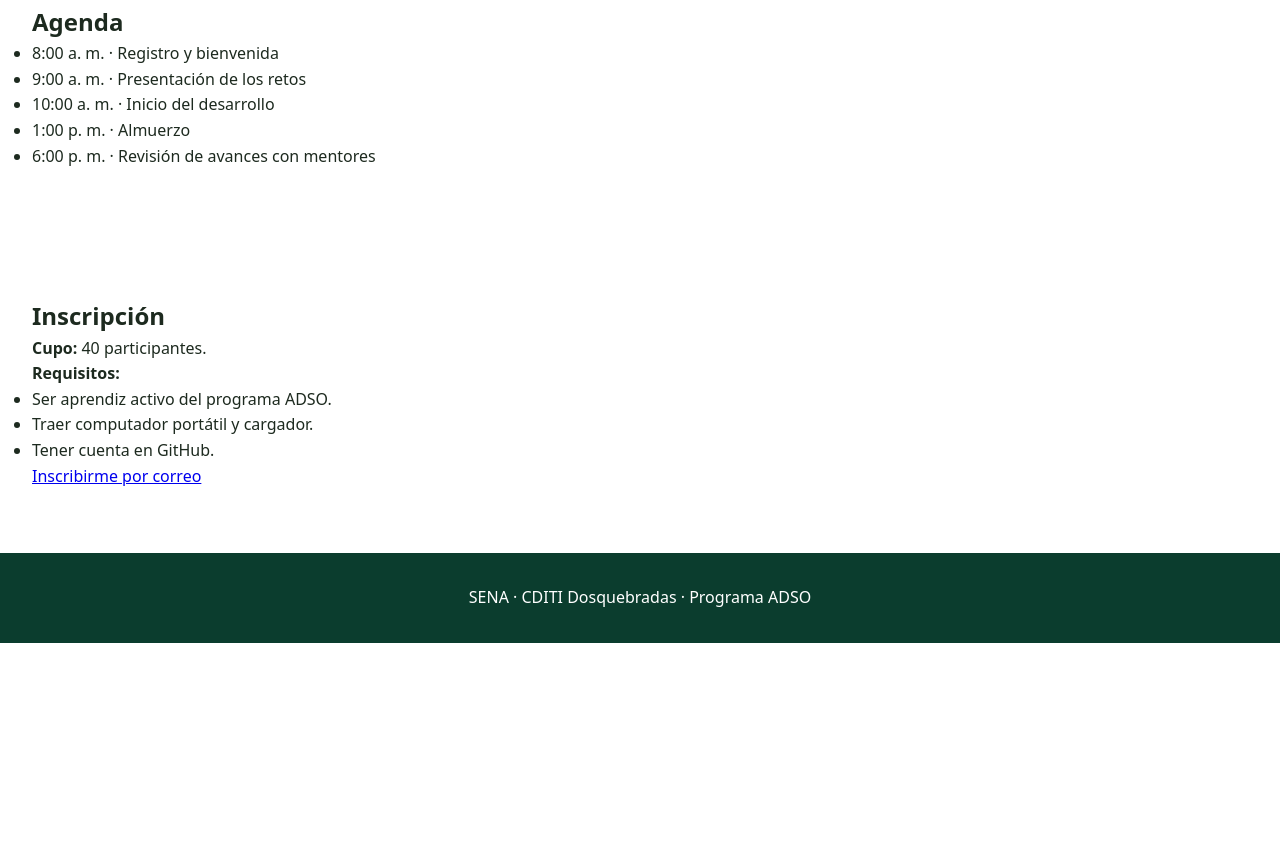
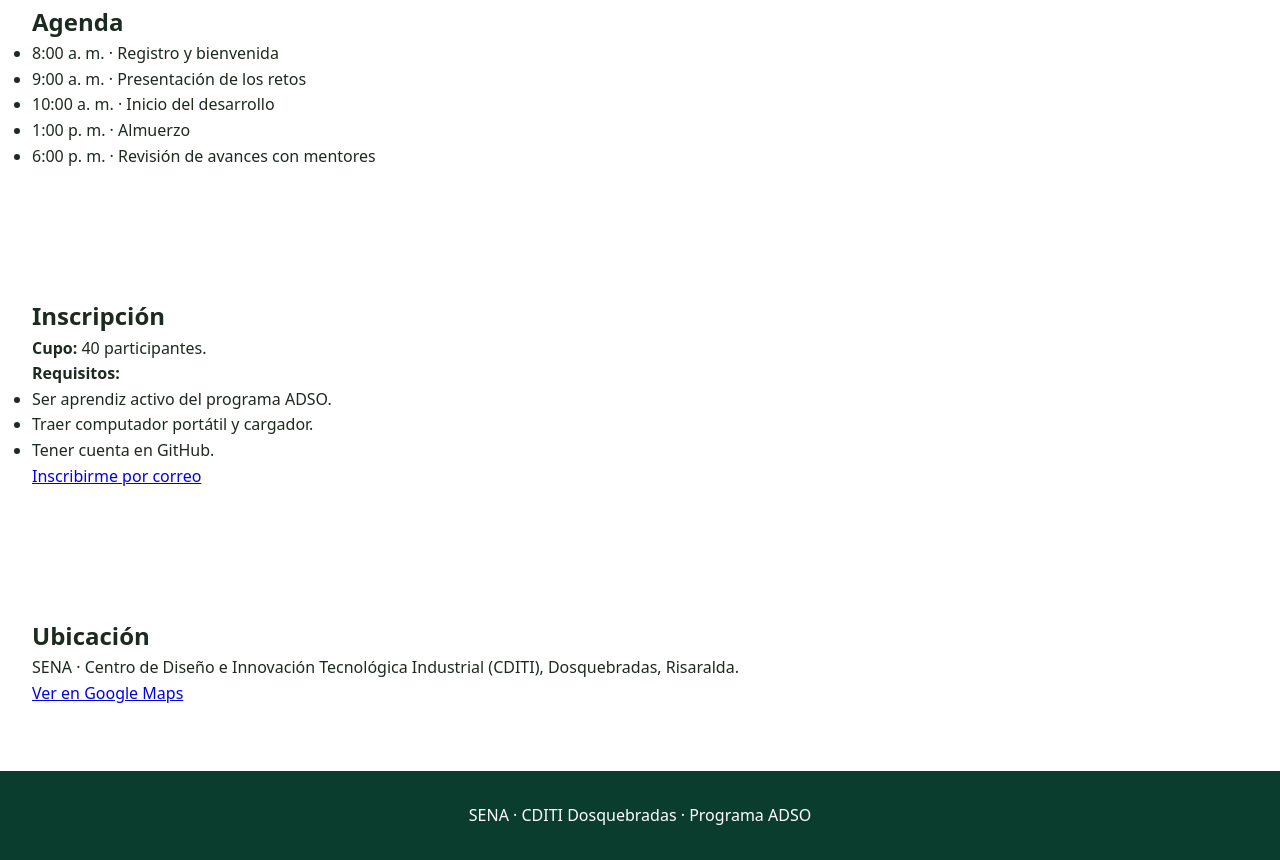
Before and after one commit to callemajo123-hue/Evaluacion1-sebas, a website: page index.html in a window 1280 px wide. Shown: the part 378-1238 px from the top of the page. Before the commit the page ends 1021 px from the top, so only its background shows below. Drawn offline with Linux system fonts and the light colour scheme.

Commit message:
Agrega sección de ubicación con dirección y enlace al mapa, closes #3

```diff
--- a/index.html
+++ b/index.html
@@ -46,7 +46,11 @@
   </ul>
   <a href="mailto:correo-del-instructor@sena.edu.co?subject=Inscripción Hackatón ADSO 2026">Inscribirme por correo</a>
 </section>
-    <!-- HU-03: aquí va la sección de ubicación (id="ubicacion") -->
+     <section id="ubicacion">
+  <h2>Ubicación</h2>
+  <p>SENA · Centro de Diseño e Innovación Tecnológica Industrial (CDITI), Dosquebradas, Risaralda.</p>
+  <a href="https://www.google.com/maps/search/?api=1&query=SENA+CDITI+Dosquebradas" target="_blank">Ver en Google Maps</a>
+</section>
   </main>
 
   <footer class="pie">
```
